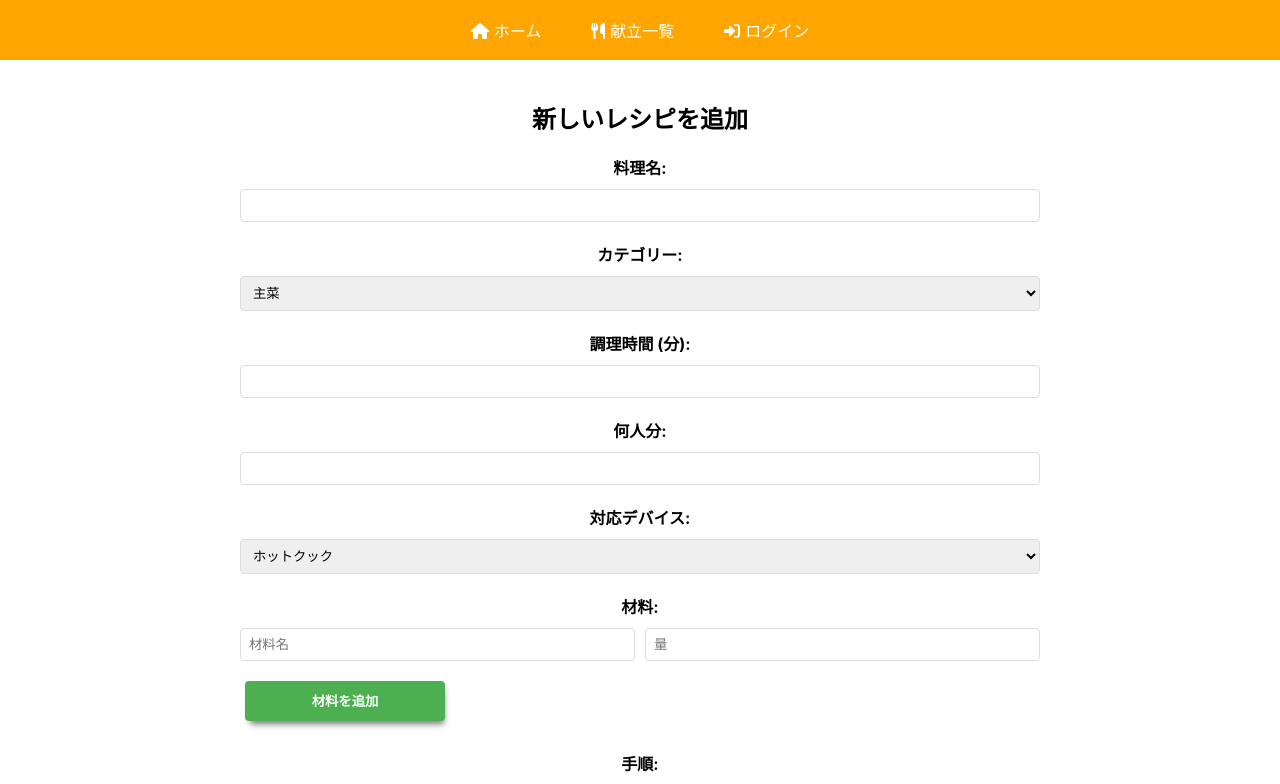
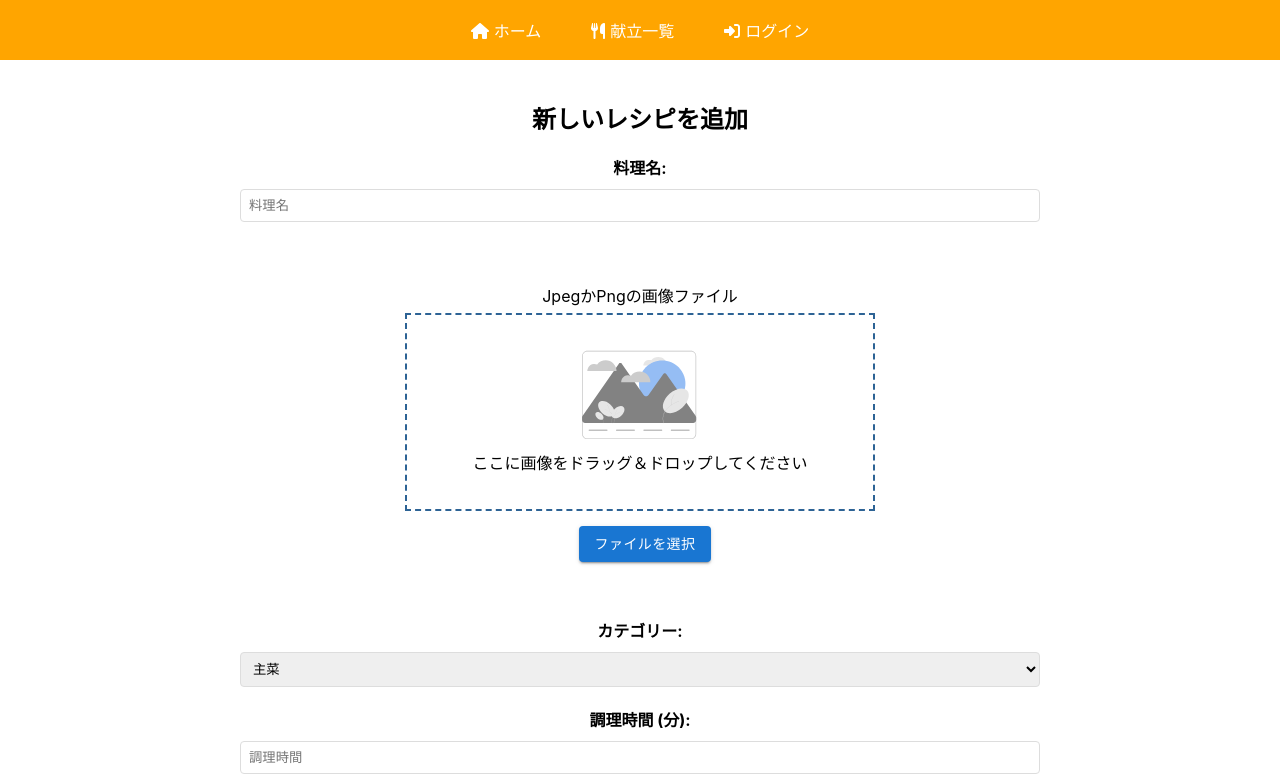
Before and after one commit to aisudo19/hotcook-dictionary, a React (Create React App) app: page /new_recipe in a window 1280 px wide. Shown: the top 784 px of the page. Built offline with nearby package versions, Linux system fonts and the light colour scheme; no server answers; the HTML template or start-up script is replaced by a standard one.

Commit message:
レシピ追加時に画像のアップロード機能を追加

```diff
--- a/package.json
+++ b/package.json
@@ -3,8 +3,12 @@
   "version": "0.1.0",
   "private": true,
   "dependencies": {
+    "@emotion/react": "^11.14.0",
+    "@emotion/styled": "^11.14.0",
     "@fortawesome/free-solid-svg-icons": "^6.7.1",
     "@fortawesome/react-fontawesome": "^0.2.2",
+    "@mui/icons-material": "^6.3.1",
+    "@mui/material": "^6.3.1",
     "@testing-library/jest-dom": "^5.17.0",
     "@testing-library/react": "^13.4.0",
     "@testing-library/user-event": "^13.5.0",
--- a/src/assets/css/AddRecipe.module.css
+++ b/src/assets/css/AddRecipe.module.css
@@ -70,3 +70,40 @@ textarea {
   min-height: 100px;
   width: 100%;
 }
+
+.outerBox {
+  display: flex;
+  flex-direction: column;
+  align-items: center;
+  justify-content: center;
+  text-align: center;
+  border: none;
+  padding: 36px;
+  border-radius: 10px;
+  color: gray;
+}
+
+.outerBox h2 {
+  font-weight: 600;
+  margin-top: 5px;
+}
+
+.imageUplodeBox {
+  border: 2px dashed #2d6395;
+  padding: 35px 60px;
+  position: relative;
+}
+
+.imageLogoAndText p {
+  margin-bottom: 0px;
+}
+
+.imageUploadInput {
+  opacity: 0;
+  position: absolute;
+  top: 0;
+  left: 0;
+  width: 100%;
+  height: 100%;
+  cursor: pointer;
+}
--- a/src/components/AddRecipe.js
+++ b/src/components/AddRecipe.js
@@ -1,11 +1,16 @@
-import React, { useState } from 'react';
+import React, { useCallback, useState } from 'react';
 import { db } from '../firebase';
 import { setDoc, doc } from 'firebase/firestore';
 import styles from '../assets/css/AddRecipe.module.css';
 import { useAuth } from '../contexts/AuthContext';
+import { Button } from "@mui/material";
+import ImageLogo from "../assets/image/image.svg";
 
 function AddRecipe() {
   const { user } = useAuth();
+  const [selectedFile, setSelectedFile] = useState(null);
+  const [loading, setLoading] = useState(false);
+  const [preview, setPreview] = useState(null);
   const [recipe, setRecipe] = useState({
     title: '',
     servings: '',
@@ -95,6 +100,12 @@ function AddRecipe() {
       if (!validateRecipe(recipe)) {
         return;
       }
+
+      if(!onFileUpload()) {
+        alert("画像のアップロードに失敗しました");
+        return;
+      }
+
       const customId = window.crypto.randomUUID();
       const recipeData = createRecipeData(recipe, customId);
 
@@ -146,6 +157,71 @@ function AddRecipe() {
     });
   };
 
+  const handleFileChange = (event) => {
+    const file = event.target.files[0];
+    setSelectedFile(file);
+
+    // プレビュー表示用
+    if (file) {
+      const reader = new FileReader();
+      reader.onloadend = () => {
+        setPreview(reader.result);
+      };
+      reader.readAsDataURL(file);
+    }
+  };
+
+  const handleDrop = useCallback((event) => {
+    event.preventDefault();
+    event.stopPropagation();
+
+    const file = event.dataTransfer.files[0];
+    if (file && (file.type === "image/jpeg" || file.type === "image/png")) {
+      setSelectedFile(file);
+      const reader = new FileReader();
+      reader.onloadend = () => {
+        setPreview(reader.result);
+      };
+      reader.readAsDataURL(file);
+    }
+  }, []);
+
+  const handleDragOver = useCallback((event) => {
+    event.preventDefault();
+    event.stopPropagation();
+  }, []);
+
+  const onFileUpload = async() => {
+    if(!selectedFile) {
+      alert("ファイルを選択してください");
+      return false;
+    }
+
+    setLoading(true);
+    const formData = new FormData();
+    formData.append("image", selectedFile);
+
+    try {
+      const response = await fetch(process.env.REACT_APP_REMOTESERVER_URL, {
+        method: "POST",
+        body: formData
+      });
+      const result = await response.json();
+      if(result.success) {
+        alert("アップロードに成功しました");
+        setPreview(null);
+        setSelectedFile(null);
+      } else {
+        return false;
+      }
+    } catch (e) {
+      return false;
+    } finally {
+      setLoading(false);
+    }
+    return true;
+  }
+
   return (
     <div className={styles.container}>
       <h2>新しいレシピを追加</h2>
@@ -155,11 +231,52 @@ function AddRecipe() {
           <input
             type="text"
             name="title"
+            placeholder='料理名'
             value={recipe.title}
             onChange={handleChange}
             required
           />
         </div>
+        <div className={styles.outerBox}>
+        <div className={styles.title}>
+          <p>JpegかPngの画像ファイル</p>
+        </div>
+        <div
+          className={styles.imageUplodeBox}
+          onDrop={handleDrop}
+          onDragOver={handleDragOver}
+        >
+          {preview ? (
+            <div className={styles.previewContainer}>
+              <img src={preview} alt="プレビュー" className={styles.previewImage} />
+            </div>
+          ) : (
+            <div className={styles.imageLogoAndText}>
+              <img src={ImageLogo} alt="imagelogo" />
+              <p>ここに画像をドラッグ＆ドロップしてください</p>
+            </div>
+          )}
+          <input
+            className={styles.imageUploadInput}
+            type="file"
+            onChange={handleFileChange}
+            accept=".png,.jpeg,.jpg"
+          />
+        </div>
+        <Button
+          variant="contained"
+          component="label"
+          style={{ marginLeft: '10px', marginTop: '15px' }}
+        >
+          ファイルを選択
+          <input
+            type="file"
+            hidden
+            onChange={handleFileChange}
+            accept=".png,.jpeg,.jpg"
+          />
+        </Button>
+      </div>
 
         <div className={styles.formGroup}>
           <label>カテゴリー:</label>
@@ -179,6 +296,7 @@ function AddRecipe() {
           <input
             type="number"
             name="cooking_time"
+            placeholder='調理時間'
             value={recipe.cooking_time}
             onChange={handleChange}
             required
@@ -190,6 +308,7 @@ function AddRecipe() {
           <input
             type="text"
             name="servings"
+            placeholder='何人分'
             value={recipe.servings}
             onChange={handleChange}
             required
```
Also changed, not shown: src/assets/image/image.svg (added), 1 other file (tests, documents, lock files or other folders).
